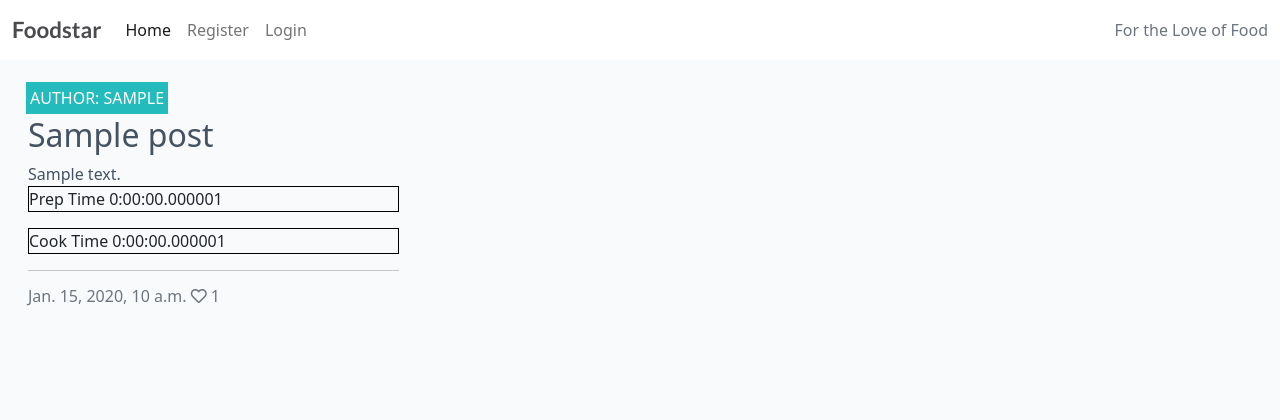
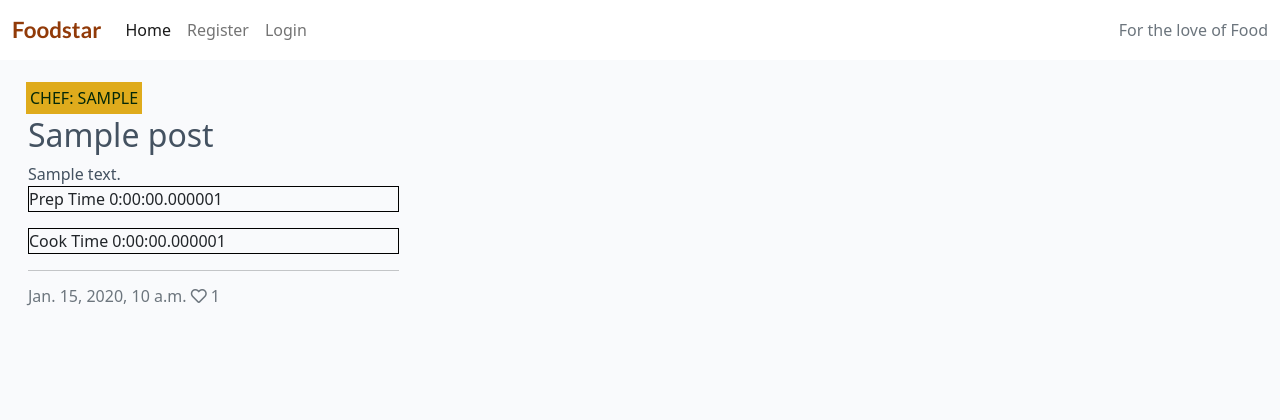
Before and after one commit to deagustinchristian/recipes, a Django app: page / in a window 1280 px wide. Shown: the top 420 px of the page. Run offline with Django 3.2, Linux system fonts and the light colour scheme; tables that the repository leaves empty hold one stand-in row (values such as "Sample post").

Commit message:
Add more CSS style

```diff
--- a/static/css/style.css
+++ b/static/css/style.css
@@ -6,7 +6,7 @@ body {
     font-family: Lato, sans-serif;
     font-size: 1.4rem;
     font-weight: 700;
-    color: #4A4A4F;
+    color: #913a08;
 }
 
 .light-bg {
@@ -35,11 +35,11 @@ body {
     bottom: 5%;
     min-width: 30%;
     left: -2px;
-    background-color: #23BBBB;
+    background-color: #dfab1c;
 }
 
-.author {
-    color: white;
+.chef {
+    color: #032809;
     margin: 4px;
     text-transform: uppercase;
 }
--- a/templates/base.html
+++ b/templates/base.html
@@ -4,7 +4,7 @@
 <html class="h-100">
 
 <head>
-    <title>Foodstar Recipe APP</title>
+    <title>Foodstar Recipes APP</title>
 
     <link rel="preconnect" href="https://fonts.gstatic.com">
     <link href="https://fonts.googleapis.com/css2?family=Roboto:wght@300&display=swap" rel="stylesheet">
@@ -50,7 +50,7 @@
                     {% endif %}
                 </ul>
                 <span class="navbar-text text-muted">
-                    For the Love of Food
+                    For the love of Food
                 </span>
             </div>
         </div>
--- a/templates/index.html
+++ b/templates/index.html
@@ -20,17 +20,15 @@
                                 <img class="card-img-top" src=" {{ post.featured_image.url }}">
                                 {% endif %}
                                 <div class="image-flash">
-                                    <p class="author">Author: {{ post.author }}</p>
+                                    <p class="chef">Chef: {{ post.author }}</p>
                                 </div>
                             </div>
                             <a href="#" class="post-link">
                                 <h2 class="card-title">{{ post.title }}</h2>
                                 <p class="card-text">{{ post.excerpt }}</p>
                             </a>
-                            <p class="boxed">Prep Time
-                                {{ post.prep_time }}</p>
-                            <p class="boxed">Cook Time
-                                {{ post.cook_time }}</p>
+                            <p class="boxed">Prep Time {{ post.prep_time }}</p>
+                            <p class="boxed">Cook Time {{ post.cook_time }}</p>
                             <hr />
                             <p class="card-text text-muted h6">{{ post.created_on}} <i class="far fa-heart"></i>
                                 {{ post.number_of_likes }}</p>
```
